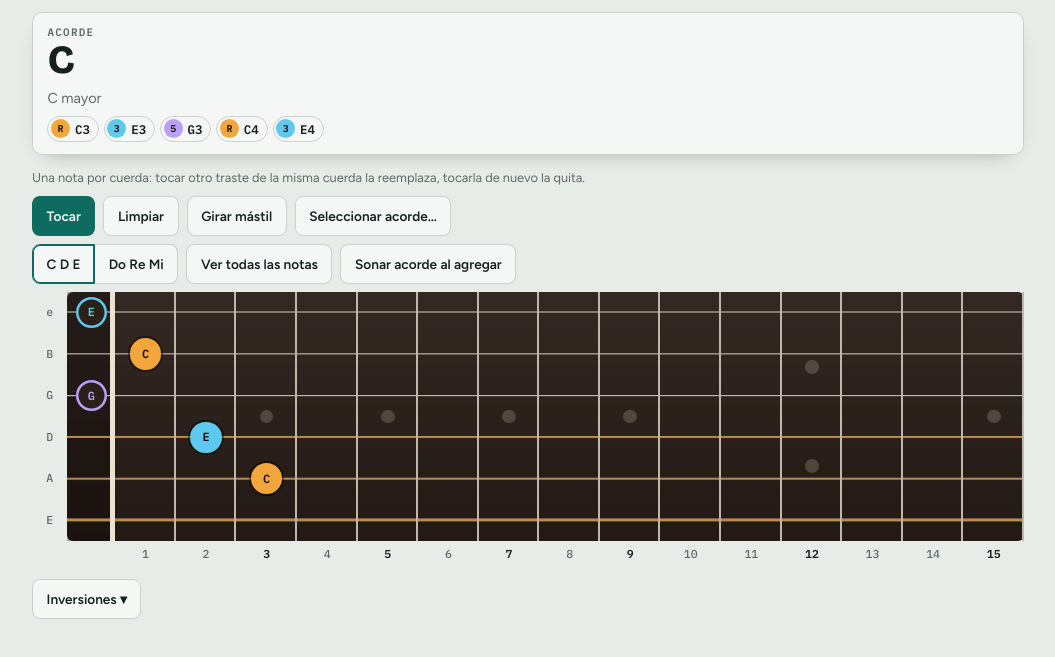
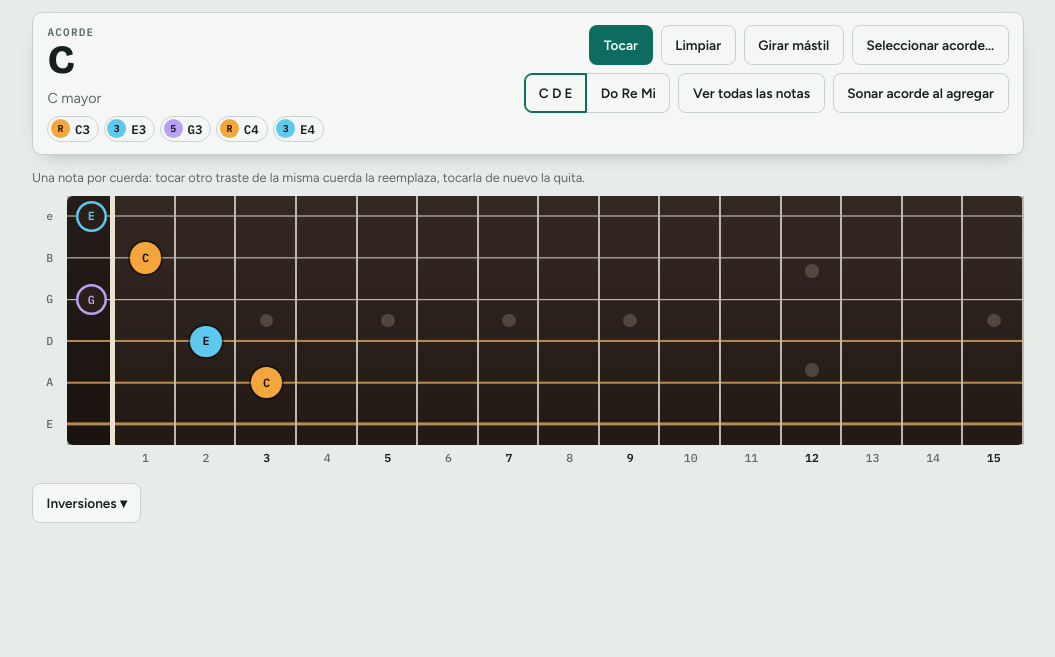
Before and after one commit to Fernando-Contreras/Fretboard, a plain HTML site: page site/index.html in a window 1280 px wide. Shown: the part 53-710 px from the top of the page, without its empty margins (112-1167 px from the left). Drawn offline with Linux system fonts and the light colour scheme.

Commit message:
Controles dentro del cuadro de lectura en pantallas anchas

```diff
--- a/site/index.html
+++ b/site/index.html
@@ -108,6 +108,15 @@ button{font:inherit;color:inherit}
 .vcard:hover{border-color:var(--accent)}
 @media (prefers-reduced-motion:no-preference){.btn,.vcard,.tab{transition:border-color .15s}}
 
+/* controles: dentro del cuadro de lectura en pantallas anchas, debajo en angostas */
+.rd{display:grid;gap:.45rem;min-width:0}
+.ctl{display:grid;gap:.5rem;align-content:start}
+@media (min-width:860px){
+  .readout{grid-template-columns:minmax(0,1fr) auto;column-gap:1.2rem;align-items:start}
+  .readout .ctl{max-width:31rem;justify-items:end}
+  .readout .ctl .row{justify-content:flex-end}
+}
+
 /* tema + creador de acordes */
 .hright{display:flex;align-items:center;gap:.6rem}
 .btn.icon{min-height:2.1rem;min-width:2.1rem;padding:.2rem .5rem;font-size:1.05rem;line-height:1;border-radius:999px}
@@ -139,10 +148,9 @@ dialog.builder::backdrop{background:rgba(0,0,0,.55)}
     </div>
   </header>
 
-  <section class="readout" id="readout" aria-live="polite"></section>
-
-  <section class="stage">
-    <div class="hintline">Una nota por cuerda: tocar otro traste de la misma cuerda la reemplaza, tocarla de nuevo la quita.</div>
+  <section class="readout" id="top">
+    <div class="rd" id="readout" aria-live="polite"></div>
+    <div class="ctl" id="ctl">
       <div class="row">
         <button class="btn primary" id="strum">Tocar</button>
         <button class="btn" id="clear">Limpiar</button>
@@ -156,6 +164,11 @@ dialog.builder::backdrop{background:rgba(0,0,0,.55)}
         <button class="btn" id="showall" aria-pressed="false">Ver todas las notas</button>
         <button class="btn" id="autostrum" aria-pressed="false">Sonar acorde al agregar</button>
       </div>
+    </div>
+  </section>
+
+  <section class="stage" id="stage">
+    <div class="hintline" id="hint">Una nota por cuerda: tocar otro traste de la misma cuerda la reemplaza, tocarla de nuevo la quita.</div>
     <div class="scroller"><div class="board v" id="board"></div></div>
     <div class="row" id="invrow" hidden><button class="btn" id="invbtn" aria-expanded="false">Inversiones ▾</button></div>
   </section>
@@ -574,6 +587,14 @@ $('bok').onclick=()=>dlg.close('ok');
 dlg.addEventListener('click',e=>{if(e.target===dlg) dlg.close('cancel')});
 dlg.addEventListener('close',()=>{if(dlg.returnValue==='ok') applyBuilt(); dlg.returnValue=''});
 
+/* ---------- ubicación de los controles ---------- */
+const wideMq=matchMedia('(min-width:860px)');
+function placeCtl(){
+  if(wideMq.matches) $('top').appendChild($('ctl'));
+  else $('stage').insertBefore($('ctl'),$('hint').nextSibling);
+}
+wideMq.addEventListener('change',placeCtl); placeCtl();
+
 /* ---------- tema ---------- */
 function applyTheme(t,save){
   document.documentElement.dataset.theme=t;
--- a/site/sw.js
+++ b/site/sw.js
@@ -1,5 +1,5 @@
 // MÃ¡stil: guarda la app para que abra sin internet. Sirve lo guardado y actualiza en segundo plano.
-const CACHE = 'mastil-20b3fec39e';
+const CACHE = 'mastil-e6db1f95a9';
 const SHELL = [
   "./",
   "fonts/bricolage-grotesque-latin-600-normal.woff2",
```
Also changed, not shown: tests/run.mjs (+1 -1 lines). Lines whose indentation alone changed are shown as unchanged.
